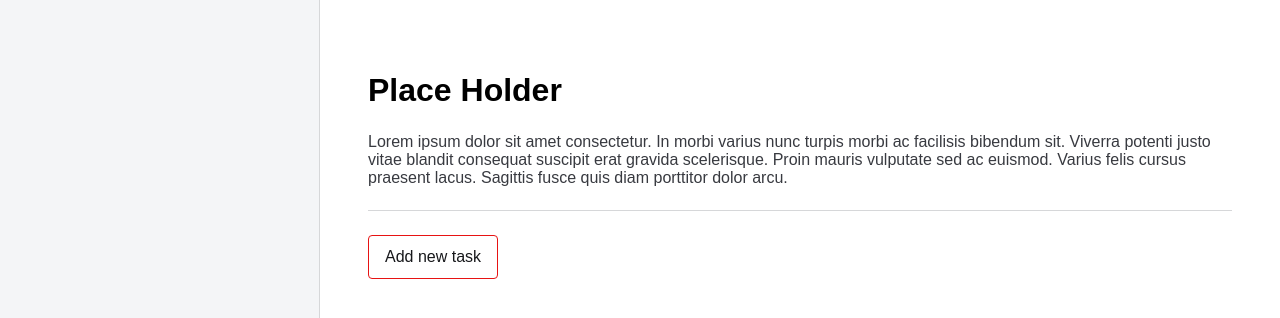
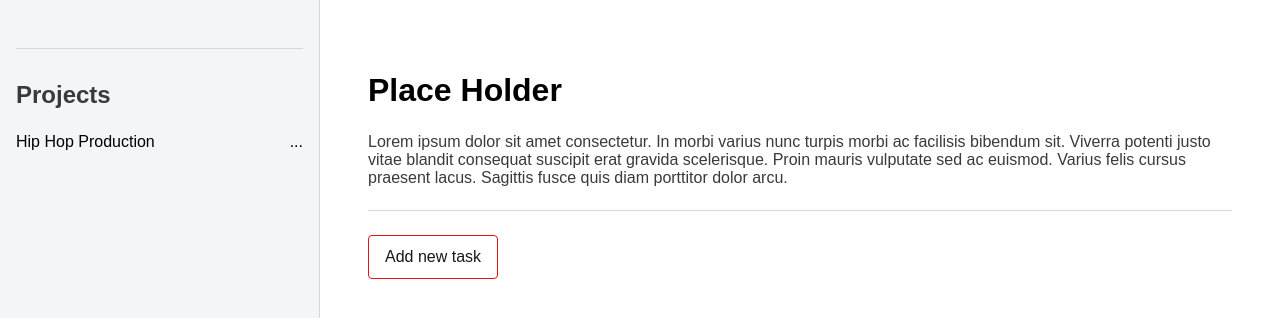
Before and after one commit to pvdevs/todo-list-2, a website built with Vite: page todo-list/index.html in a window 1280 px wide. Shown: the top 318 px of the page. Built offline with nearby package versions, Linux system fonts and the light colour scheme; a web font is replaced by a local one.

Commit message:
add nav bar initial styling

```diff
--- a/todo-list/index.html
+++ b/todo-list/index.html
@@ -12,7 +12,21 @@
   <body>
     <div id="app">
       <div id="content">
-        <div id="nav"></div>
+        <div id="nav">
+          <div id="nav-top"></div>
+          <div id="nav-separation-line"></div>
+          <div id="nav-bottom">
+            <div id="nav-bottom-title">
+              <h2>Projects</h2>
+            </div>
+            <div id="nav-projects-list">
+              <div class="project-example">
+                <span class="nav-project-title">Hip Hop Production</span>
+                <span class="nav-project-actions">...</span>
+              </div>
+            </div>
+          </div>
+        </div>
         <div id="page-container">
           <div id="page-header">
             <h1 class="page-title">Place Holder</h1>
--- a/todo-list/style.css
+++ b/todo-list/style.css
@@ -21,19 +21,53 @@
     grid-template-columns: 320px 1fr;
 }
 
+/* -- Nav */
+
 #nav {
+    display: flex;
+    flex-direction: column;
+    gap: 32px;
     height: 100%;
     background-color: #F4F5F7;
     border-right: 1px solid #D6D7D9;
+    padding: 16px;
 }
+
+#nav-separation-line {
+    height: 1px;
+    width: 100%;
+    background-color: #D6D7D9;
+}
+
+#nav-bottom{
+    display: flex;
+    flex-direction: column;
+    gap: 24px;
+}
+
+#nav-bottom-title h2{
+    font-size: 24px;
+    color: #383A40;
+}
+
+#nav-projects-list{
+    display: flex;
+    flex-direction: column;
+    gap: 24px;
+}
+
+.project-example{
+    display: flex;
+    justify-content: space-between;
+}
+
+/* -- Page or Project Containers */
 
 #page-container {
     height: 100%;
     background-color: #FFFFFF;
     padding: 0 48px;
 }
-
-/* -- Page or Project Containers */
 
 #page-header {
     display: grid;
```
Also changed, not shown: todo-list/src/components/ui/Navbar.js (line endings or trailing spaces).
